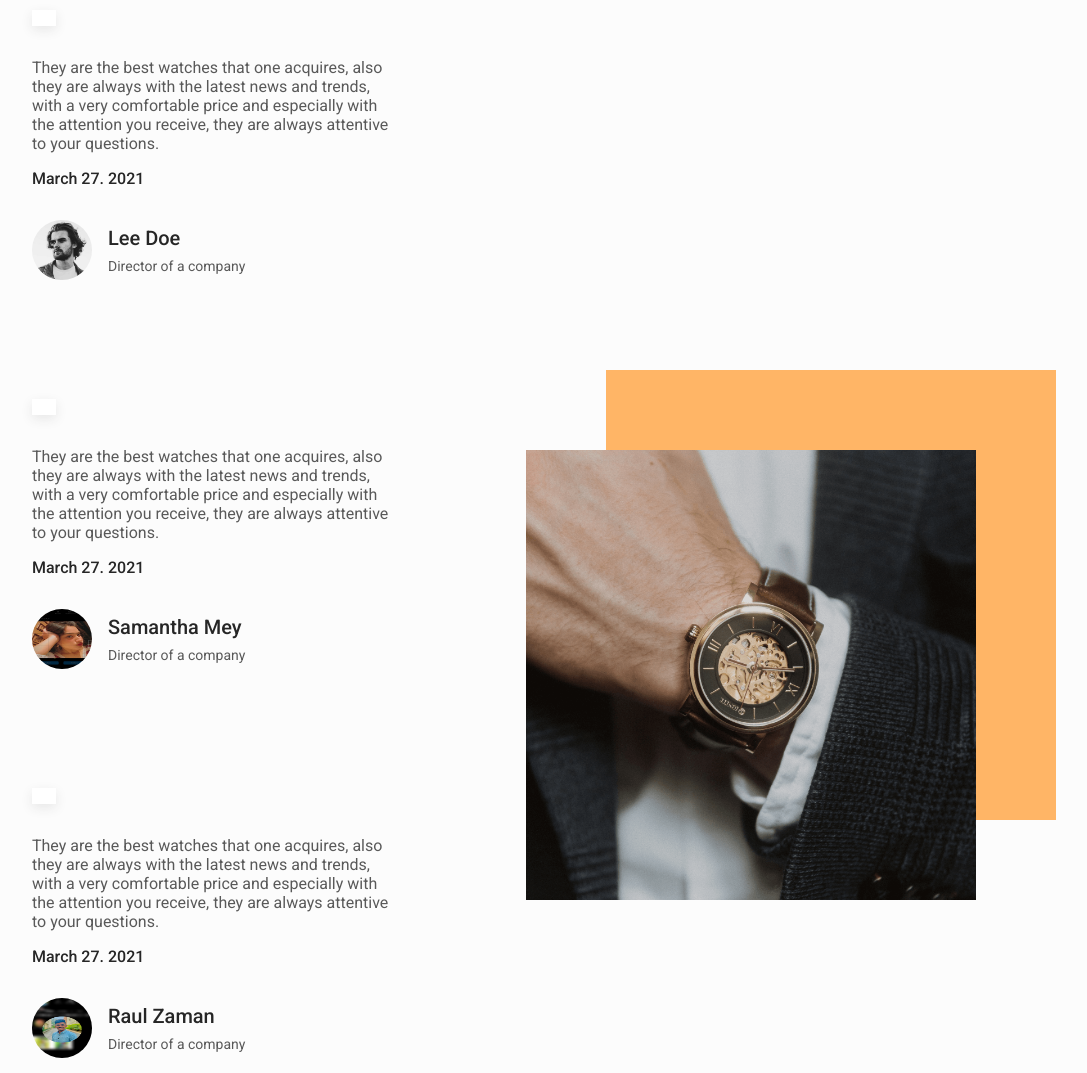
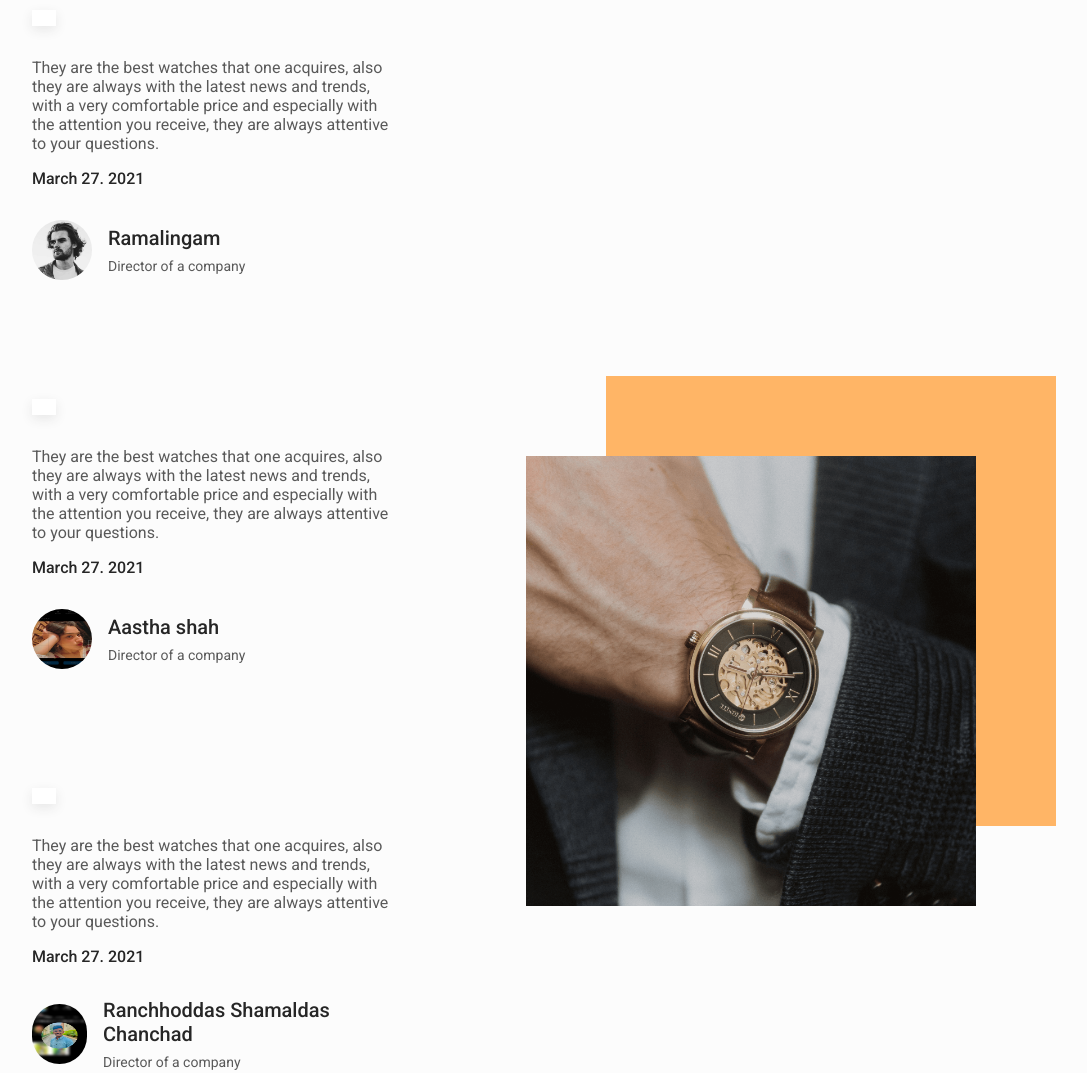
Before and after one commit to Atharv2005-botre/Watch-hub, a plain HTML site: page index.html in a window 1280 px wide. Shown: the part 3029-4102 px from the top of the page, without its empty margins (96-1183 px from the left). Drawn offline with Linux system fonts and the light colour scheme.

Commit message:
Update index.html

```diff
--- a/index.html
+++ b/index.html
@@ -349,7 +349,7 @@
                                 <img src="assets/testimonial1.jpg" alt="" class="testimonial__perfil-img">
 
                                 <div class="testimonial__perfil-data">
-                                    <span class="testimonial__perfil-name">Lee Doe</span>
+                                    <span class="testimonial__perfil-name">Ramalingam</span>
                                     <span class="testimonial__perfil-detail">Director of a company</span>
                                 </div>
                             </div>
@@ -370,7 +370,7 @@
                                 <img src="assets/testimonial2.jpg" alt="" class="testimonial__perfil-img">
 
                                 <div class="testimonial__perfil-data">
-                                    <span class="testimonial__perfil-name">Samantha Mey</span>
+                                    <span class="testimonial__perfil-name">Aastha shah</span>
                                     <span class="testimonial__perfil-detail">Director of a company</span>
                                 </div>
                             </div>
@@ -391,7 +391,7 @@
                                 <img src="assets/testimonial3.jpg" alt="" class="testimonial__perfil-img">
 
                                 <div class="testimonial__perfil-data">
-                                    <span class="testimonial__perfil-name">Raul Zaman</span>
+                                    <span class="testimonial__perfil-name">Ranchhoddas Shamaldas Chanchad</span>
                                     <span class="testimonial__perfil-detail">Director of a company</span>
                                 </div>
                             </div>
```
